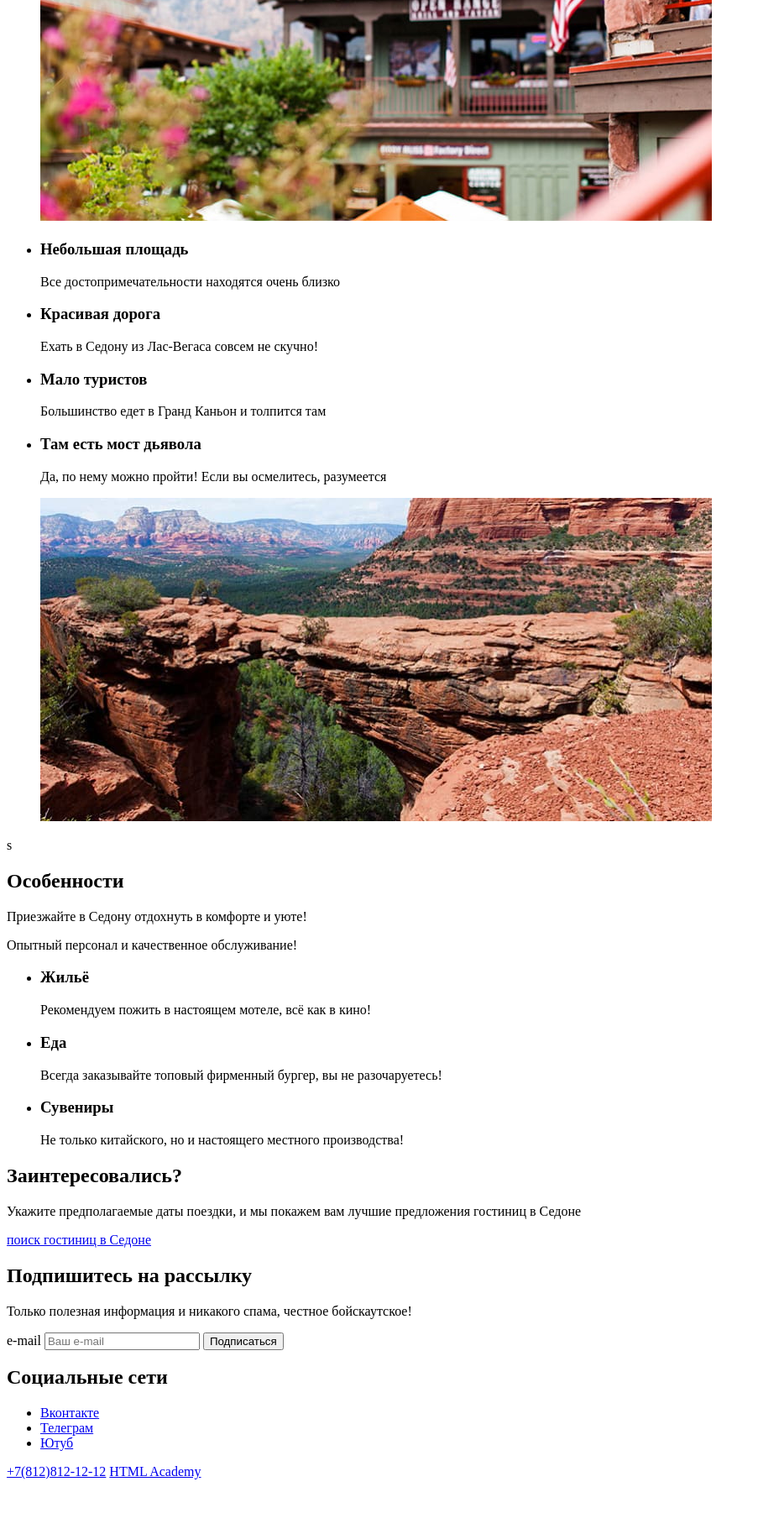
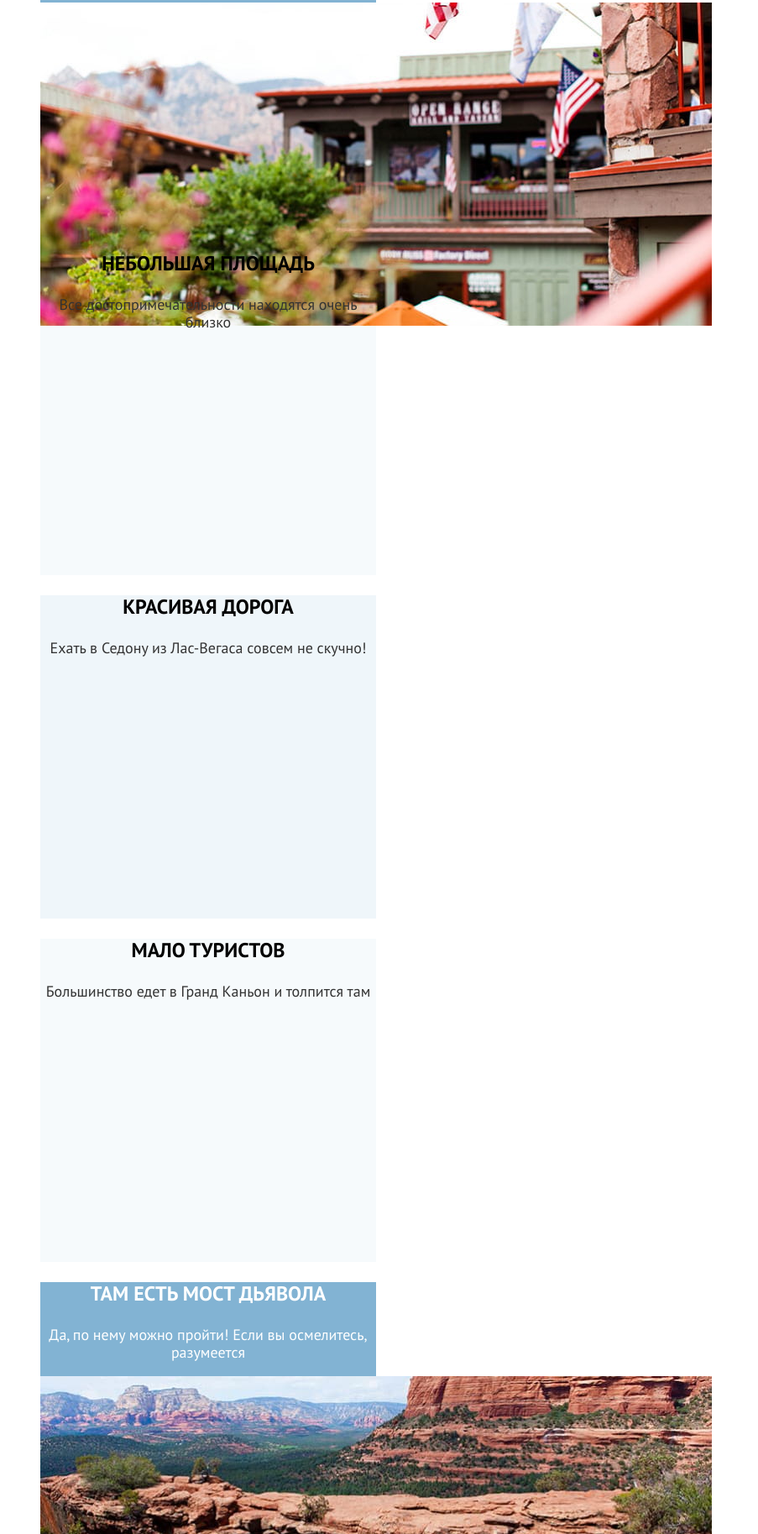
Before and after one commit to htmlacademy-htmlcss/2460349-sedona-1, a plain HTML site: page index.html in a window 1280 px wide. Shown: the part 973-2800 px from the top of the page at 84% size, without its empty margins (0-903 px from the left). Before the commit the page ends 2743 px from the top, so only its background shows below. Drawn offline with Linux system fonts and the light colour scheme.

Commit message:
Базовая стилизация для index

```diff
--- a/index.html
+++ b/index.html
@@ -1,15 +1,21 @@
 <!DOCTYPE html>
 <html lang="ru">
   <head>
-    <meta charset="utf-8">
+    <meta charset="utf-8" />
     <title>HTML Academy: Седона</title>
+    <link rel="stylesheet" href="styles/styles.css">
   </head>
+
   <body>
-
     <header class="page-header">
-
       <a>
-        <img class="logo" src="images/logo-sedona.svg" width="138" height="64" alt="Логотип Sedona" >
+        <img
+          class="logo"
+          src="images/logo-sedona.svg"
+          width="138"
+          height="64"
+          alt="Логотип Sedona"
+        />
       </a>
 
       <nav class="navigation">
@@ -27,105 +33,160 @@
 
         <ul class="navigation-list navigation-user">
           <li class="navigation-item">
-            <a class="navigation-link" href="#"><span class="visually-hidden">Поиск</span></a>
+            <a class="navigation-link" href="#"
+              ><span class="visually-hidden">Поиск</span></a
+            >
           </li>
           <li class="navigation-item">
-            <a class="navigation-link" href="#"><span class="visually-hidden">Избранное</span></a>
+            <a class="navigation-link" href="#"
+              ><span class="visually-hidden">Избранное</span></a
+            >
           </li>
           <li class="navigation-item">
-            <a class="navigation-link" href="catalog.html">Хочу сюда!</a>
+            <a class="navigation-link-buttom" href="catalog.html">Хочу сюда!</a>
           </li>
         </ul>
       </nav>
-
     </header>
 
     <main class="page-main">
-
       <section class="hero">
-         <h1 class="visually-hidden">Welcome to Sedona</h1>
-         <img class="hero-image" src="images/welcome-text.svg" width="458" height="352" alt="Welcome To the Gorgeous Sedona Because the Grand Canyon Sucks">
+        <h1 class="visually-hidden">Welcome to Sedona</h1>
+        <img
+          class="hero-image"
+          src="images/welcome-text.svg"
+          width="458"
+          height="352"
+          alt="Welcome To the Gorgeous Sedona Because the Grand Canyon Sucks"
+        />
       </section>
 
       <section class="advantages">
         <h2 class="visually-hidden">Преимущества</h2>
-        <p class="lead">Седона — небольшой городок в Аризоне, заслуживающий большего!</p>
-        <p class="lead-text">Рассмотрим причины, по которым Седона круче, чем Гранд-Каньон!</p>
+        <p class="lead">
+          Седона — небольшой городок в Аризоне, заслуживающий большего!
+        </p>
+        <p class="lead-text">
+          Рассмотрим причины, по которым Седона круче, чем Гранд-Каньон!
+        </p>
 
         <ul class="advantages-list">
-          <li class="advantages-item advantages-item-with-image">
+          <li class="advantages-item ">
             <h3 class="advantages-title">Настоящий городок</h3>
-            <p class="advantages-desc">Седона — не аттракцион для туристов, там течёт своя жизнь</p>
-            <img class="advantages-image-town" src="images/advantages/view-town-sedona.jpg" width="800" height="385" alt="Вид на городок Седона">
+            <p class="advantages-text">
+              Седона — не аттракцион для туристов, там течёт своя жизнь
+            </p>
+            <img
+              class="advantages-image-town"
+              src="images/advantages/view-town-sedona.jpg"
+              width="800"
+              height="385"
+              alt="Вид на городок Седона"
+            />
+          </li>
+
+          <li class="advantages-item advantages-item-square">
+            <h3 class="advantages-title">Небольшая площадь</h3>
+            <p class="advantages-desc">
+              Все достопримечательности находятся очень близко
+            </p>
+          </li>
+
+          <li class="advantages-item advantages-item-road">
+            <h3 class="advantages-title">Красивая дорога</h3>
+            <p class="advantages-desc">
+              Ехать в Седону из Лас-Вегаса совсем не скучно!
+            </p>
+          </li>
+
+
+          <li class="advantages-item advantages-item-tourist">
+            <h3 class="advantages-title">Мало туристов</h3>
+            <p class="advantages-desc">
+              Большинство едет в Гранд Каньон и толпится там
+            </p>
           </li>
 
           <li class="advantages-item">
-            <h3 class="advantages-title">Небольшая площадь</h3>
-            <p class="advantages-desc">Все достопримечательности находятся очень близко</p>
-          </li>
-
-          <li class="advantages-item advantages-item-middle">
-            <h3 class="advantages-title">Красивая дорога</h3>
-            <p class="advantages-desc">Ехать в Седону из Лас-Вегаса совсем не скучно!</p>
-          </li>
-
-          <li class="advantages-item">
-            <h3 class="advantages-title">Мало туристов</h3>
-            <p class="advantages-desc">Большинство едет в Гранд Каньон и толпится там</p>
-          </li>
-
-          <li class="advantages-item advantages-item-with-image">
             <h3 class="advantages-title">Там есть мост дьявола</h3>
-            <p class="advantages-desc">Да, по нему можно пройти! Если вы осмелитесь, разумеется</p>
-            <img class="advantages-image-brige" src="images/advantages/bridge-devil.jpg" width="800" height="385" alt="Вид на мост дьявола">
+            <p class="advantages-text">
+              Да, по нему можно пройти! Если вы осмелитесь, разумеется
+            </p>
+            <img
+              class="advantages-image-brige"
+              src="images/advantages/bridge-devil.jpg"
+              width="800"
+              height="385"
+              alt="Вид на мост дьявола"
+            />
           </li>
         </ul>
-      </section>s
+      </section>
 
       <section class="features">
         <h2 class="visually-hidden">Особенности</h2>
         <p class="lead">Приезжайте в Седону отдохнуть в комфорте и уюте!</p>
         <p class="lead-text">Опытный персонал и качественное обслуживание!</p>
 
-        <ul>
+        <ul class="features-list">
           <li class="features-item">
             <h3 class="features-title">Жильё</h3>
-            <p class="features-desc">Рекомендуем пожить в настоящем мотеле, всё как в кино!</p>
+            <p class="features-desc">
+              Рекомендуем пожить в настоящем мотеле, всё как в кино!
+            </p>
           </li>
 
-          <li class="features-item features-item-middle">
+          <li class="features-item features-item-eat">
             <h3 class="features-title">Еда</h3>
-            <p class="features-desc">Всегда заказывайте топовый фирменный бургер, вы не разочаруетесь!</p>
+            <p class="features-desc">
+              Всегда заказывайте топовый фирменный бургер, вы не разочаруетесь!
+            </p>
           </li>
 
           <li class="features-item">
             <h3 class="features-title">Сувениры</h3>
-            <p class="features-desc">Не только китайского, но и настоящего местного производства!</p>
+            <p class="features-desc">
+              Не только китайского, но и настоящего местного производства!
+            </p>
           </li>
         </ul>
       </section>
 
-      <section class="popup-search-hotels">
-        <h2>Заинтересовались?</h2>
-        <p>Укажите предполагаемые даты поездки, и мы покажем вам лучшие предложения гостиниц в Седоне</p>
-        <a class="button" href="#">поиск гостиниц в Седоне</a>
+      <section class="search-hotels">
+        <h2 class="lead">Заинтересовались?</h2>
+        <p class="lead-text">
+          Укажите предполагаемые даты поездки, и мы покажем вам лучшие
+          предложения гостиниц в Седоне
+        </p>
+        <a class="button button-seach-hotel" href="#">поиск гостиниц в Седоне</a>
       </section>
 
       <section class="mailing">
-        <h2>Подпишитесь на рассылку</h2>
-        <p>Только полезная информация и никакого спама, честное бойскаутское!</p>
+        <h2 class="title-mailing">Подпишитесь на рассылку</h2>
+        <p class="text-mailing">
+          Только полезная информация и никакого спама, честное бойскаутское!
+        </p>
 
-        <form class="mailing-form" action="https://echo.htmlacademy.ru/" method="post">
+        <form
+          class="mailing-form"
+          action="https://echo.htmlacademy.ru/"
+          method="post"
+        >
           <label class="visually-hidden" for="mailing-email">e-mail</label>
-          <input class="field" type="email" placeholder="Ваш e-mail" name="user-email" id="mailing-email" required>
-          <button>Подписаться</button>
+          <input
+            class="field"
+            type="email"
+            placeholder="Ваш e-mail"
+            name="user-email"
+            id="mailing-email"
+            required
+          />
+          <button class="button button-submit" type="submit">Подписаться</button>
         </form>
       </section>
-
     </main>
 
     <footer class="page-footer">
-
       <section class="footer-social">
         <h2 class="visually-hidden">Социальные сети</h2>
         <ul class="footer-social-list">
@@ -142,7 +203,10 @@
           </li>
 
           <li class="footer-social-item">
-            <a class="footer-icon" href="https://www.youtube.com/user/htmlacademyru">
+            <a
+              class="footer-icon"
+              href="https://www.youtube.com/user/htmlacademyru"
+            >
               <span class="visually-hidden">Ютуб</span>
             </a>
           </li>
@@ -154,8 +218,6 @@
       <a class="htmlacademy-link" href="https://htmlacademy.ru/">
         <span class="visually-hidden">HTML Academy</span>
       </a>
-
     </footer>
-
   </body>
 </html>
--- /dev/null
+++ b/styles/styles.css
@@ -0,0 +1,191 @@
+@font-face {
+    font-family: "PT Sans";
+    font-style: normal;
+    font-weight: 400;
+    src: url("../fonts/ptsans-400.woff2") format("woff2");
+    font-display: swap
+}
+
+@font-face {
+    font-family: "PT Sans";
+    font-style: normal;
+    font-weight: 700;
+    src: url("../fonts/ptsans-700.woff2") format("woff2");
+    font-display: swap
+}
+
+body {
+    font-family: "PT Sans", sans-serif;
+    font-size: 18px;
+    font-weight: 400;
+    line-height: 21px;
+    color: #333333;
+    background-color: #FFFFFF;
+}
+
+.navigation-list,
+.advantages-list,
+.features-list {
+    list-style: none;
+}
+
+.page-header {
+    color: #000000;
+    background-color: #FFFFFF;
+}
+
+.navigation-link {
+    font-size: 20px;
+    line-height: 24px;
+    font-weight: 700;
+    text-transform: capitalize;
+    text-decoration: none;
+    color: #000000;
+}
+
+.navigation-link-buttom {
+    font-size: 16px;
+    line-height: 20px;
+    font-weight: 700;
+    text-transform: uppercase;
+    padding: 8px 50px;
+    border-radius: 4px;
+    color: #FFFFFF;
+    background-color: #756157;
+    text-decoration: none;
+}
+
+.hero {
+    background-color: #81B3D3;
+    background-image: url(../images/welcome-background.jpg);
+    background-size: 1200px 485px;
+    background-repeat: no-repeat;
+}
+
+.advantages,
+.features {
+    text-align: center;
+}
+
+.lead {
+    font-size: 30px;
+    font-weight: 700;
+    line-height: 36px;
+    text-transform: uppercase;
+    color: #000000;
+}
+
+.lead-text {
+    font-size: 22px;
+    font-weight: 400;
+    line-height: 26px;
+    color: #333333;
+}
+
+.advantages-item {
+    width: 400px;
+    height: 385px;
+    background-color: #82B3D3;
+    color: #FFFFFF;
+}
+
+.advantages-item-square,
+.advantages-item-tourist {
+    background-color: #82B3D312;
+    color: #000000;
+}
+
+.advantages-item-road {
+    background-color: #82B3D320;
+    color: #000000;
+}
+
+.advantages-title {
+    font-size: 24px;
+    font-weight: 700;
+    line-height: 28px;
+    text-transform: uppercase;
+}
+
+.advantages-desc {
+    color: #333333;
+}
+
+.features-item {
+    width: 400px;
+    height: 385px;
+    background-color: #82B3D312;
+    color: #000000;
+}
+
+.features-item-eat {
+    background-color: #FFFFFF;
+}
+
+.features-desc {
+    color: #333333;
+}
+
+.button-seach-hotel {
+    font-size: 20px;
+    line-height: 36px;
+    font-weight: 700;
+    text-transform: uppercase;
+    padding: 8px 50px;
+    border-radius: 4px;
+    color: #FFFFFF;
+    background-color: #756157;
+    text-decoration: none;
+}
+
+.mailing {
+    background-image: url(../images/newsletter-background.jpg);
+    background-size: 1200px 414px;
+    background-repeat: no-repeat;
+    color: #FFFFFF;
+    background-color: #000000;
+    text-align: center;
+}
+
+.title-mailing {
+    font-size: 30px;
+    font-weight: 700;
+    line-height: 36px;
+    text-transform: uppercase;
+
+}
+
+.text-mailing {
+    font-size: 22px;
+    font-weight: 400;
+    line-height: 26px;
+}
+
+.button-submit {
+    background-color: #82B3D3;
+    color: #FFFFFF;
+    padding: 8px 50px;
+    font-size: 20px;
+    font-weight: 700;
+    line-height: 36px;
+    text-transform: uppercase;
+    }
+
+.field {
+    background-color: #F2F2F2;
+    padding: 12px 20px;
+}
+
+.page-footer {
+    color: #000000;
+    background-color: #FFFFFF;
+}
+
+.footer-phone {
+    font-size: 40px;
+    font-weight: 400;
+    line-height: 40px;
+    text-align: center;
+    text-decoration: none;
+    color: #000000;
+}
```
Also changed, not shown: catalog.html (+116 -34 lines).
